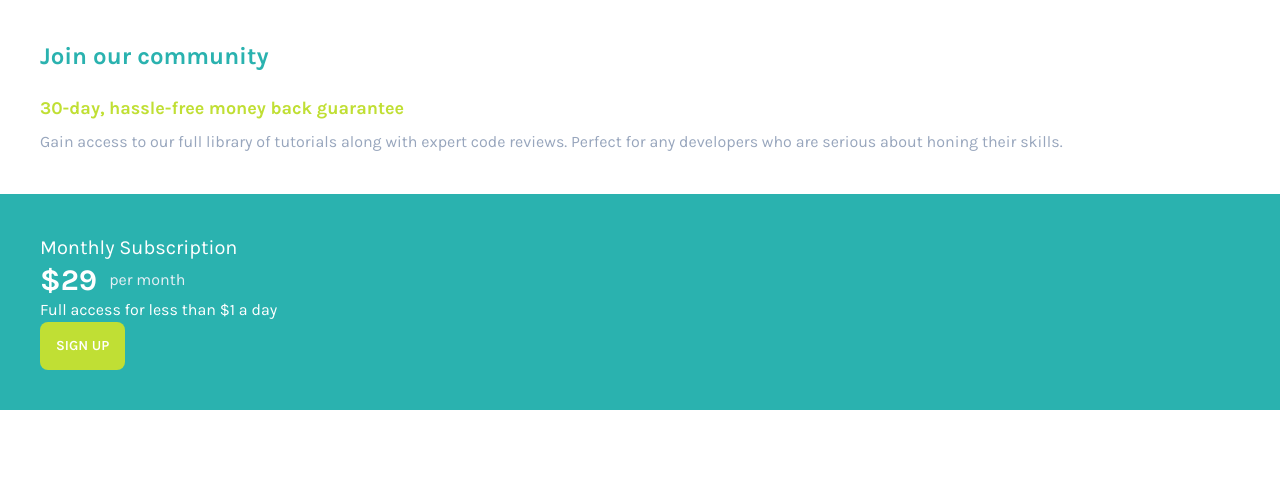
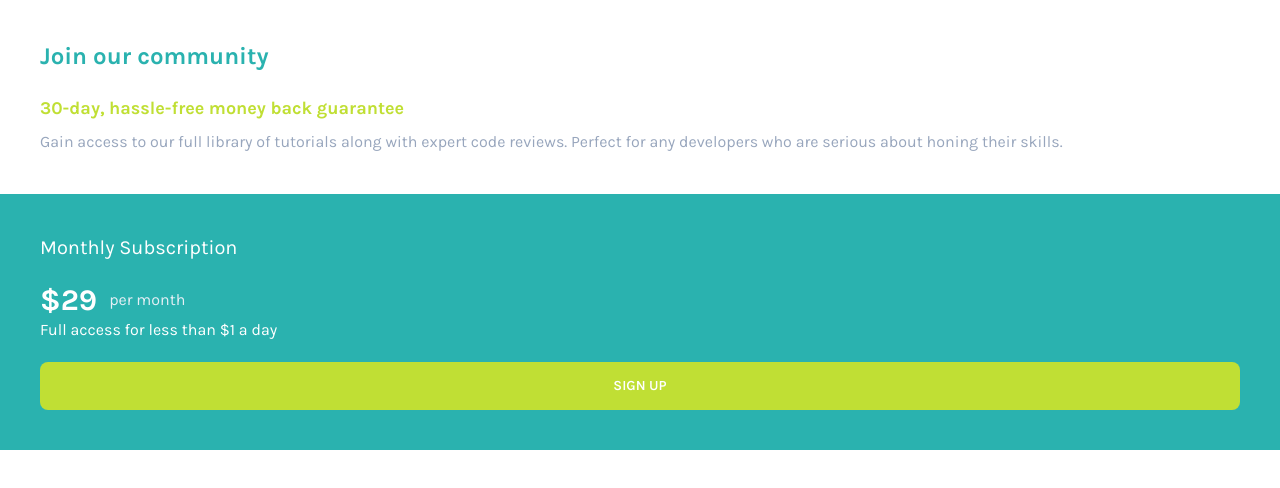
Before and after one commit to chungvuiloong/single-price-grid-component, a Next.js app: page / in a window 1280 px wide. Shown: the top 488 px of the page. Built offline with nearby package versions, Linux system fonts and the light colour scheme.

Commit message:
Added flex and gap.

```diff
--- a/src/app/page.tsx
+++ b/src/app/page.tsx
@@ -10,7 +10,7 @@ export default function Home() {
             <p className='text-Grayish-Blue text-base'>  Gain access to our full library of tutorials along with expert code reviews.
   Perfect for any developers who are serious about honing their skills.</p>
         </div>
-        <div className='bg-Cyan p-10 text-white'>
+        <div className='flex flex-col gap-5 bg-Cyan p-10 text-white'>
             <h2 className='text-xl'>Monthly Subscription</h2>
             <div>
                 <div className='flex flex-row gap-3'>
```
